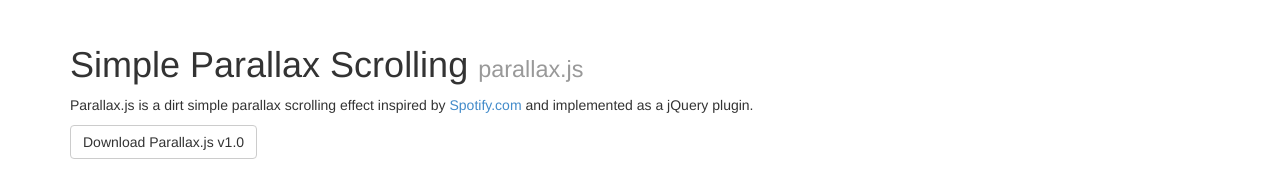
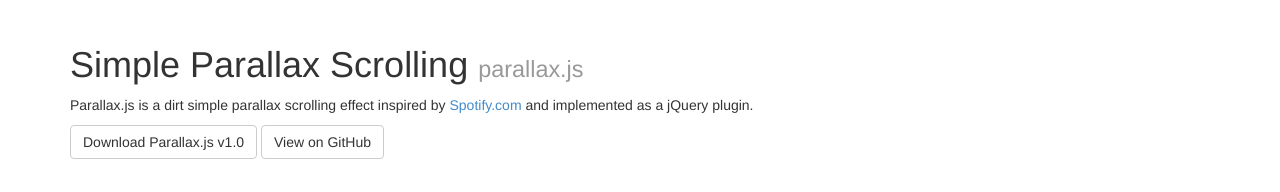
Before and after one commit to pixelcog/parallax.js, a plain HTML site: page index.html in a window 1280 px wide. Shown: the top 192 px of the page. Drawn offline with nearby package versions, Linux system fonts and the light colour scheme.

Commit message:
add link to github repo within the documentation header

```diff
--- a/index.html
+++ b/index.html
@@ -22,6 +22,7 @@
         <h1>Simple Parallax Scrolling <small>parallax.js</small></h1>
         <p>Parallax.js is a dirt simple parallax scrolling effect inspired by <a href="http://spotify.com">Spotify.com</a> and implemented as a jQuery plugin.</p>
         <a href="https://github.com/pixelcog/parallax.js/archive/v1.0.zip" class="btn btn-default download-link">Download Parallax.js v1.0</a>
+        <a href="https://github.com/pixelcog/parallax.js/" class="btn btn-default">View on GitHub</a>
       </div>
     </section>
 
```
